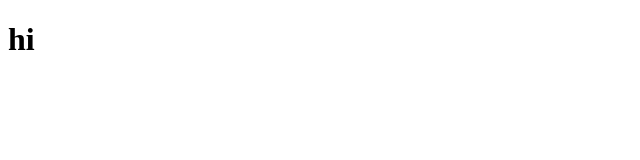
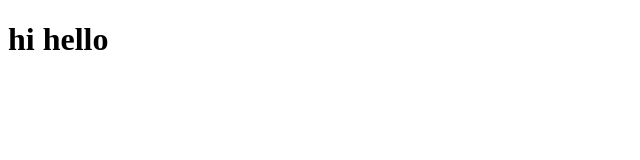
Before and after one commit to Vish043/render_static, a plain HTML site: page index.html in a window 1280 px wide. Shown: the whole page, without its empty margins (0-640 px from the left). Drawn offline with Linux system fonts and the light colour scheme.

Commit message:
index.html

```diff
--- a/index.html
+++ b/index.html
@@ -6,6 +6,6 @@
     <title>Document</title>
 </head>
 <body>
-    <h1>hi</h1>
+    <h1>hi hello</h1>
 </body>
 </html>
```
